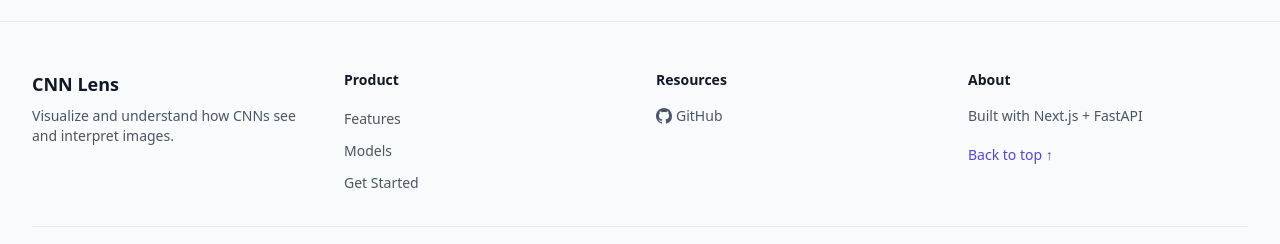
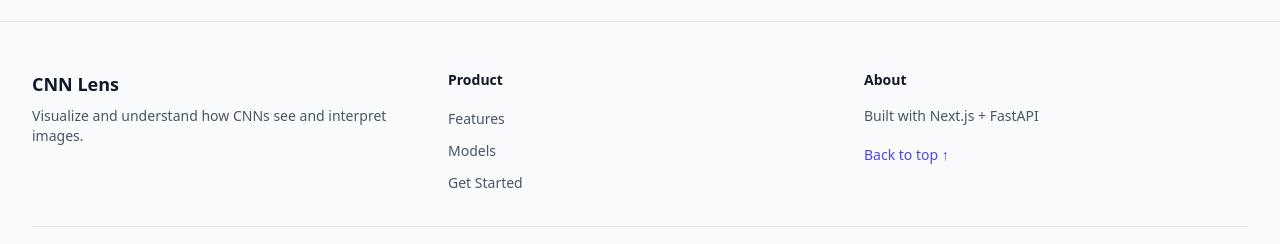
Before and after one commit to AhmedKamal-41/cnn-layer-visualizer, a Next.js app in the folder frontend/: page / in a window 1280 px wide. Shown: the part 3429-3673 px from the top of the page. Built offline with nearby package versions, Linux system fonts and the light colour scheme; no server answers.

Commit message:
Reduce footer grid columns from 4 to 3

```diff
--- a/frontend/components/Footer.tsx
+++ b/frontend/components/Footer.tsx
@@ -8,7 +8,7 @@
   return (
     <footer className="bg-gray-50 border-t border-gray-200 py-12">
       <div className="max-w-7xl mx-auto px-4 sm:px-6 lg:px-8">
-        <div className="grid grid-cols-1 md:grid-cols-4 gap-8 mb-8">
+        <div className="grid grid-cols-1 md:grid-cols-3 gap-8 mb-8">
           {/* Brand */}
           <div className="col-span-1">
             <h3 className="text-lg font-bold text-gray-900 mb-2">CNN Lens</h3>
@@ -39,29 +39,6 @@
             </ul>
           </div>
 
-          {/* Resources */}
-          <div>
-            <h4 className="text-sm font-semibold text-gray-900 mb-4">Resources</h4>
-            <ul className="space-y-2">
-              <li>
-                <a
-                  href="https://github.com"
-                  target="_blank"
-                  rel="noopener noreferrer"
-                  className="text-sm text-gray-600 hover:text-indigo-600 transition-colors flex items-center gap-1"
-                >
-                  <svg className="w-4 h-4" fill="currentColor" viewBox="0 0 20 20">
-                    <path
-                      fillRule="evenodd"
-                      d="M10 0C4.477 0 0 4.484 0 10.017c0 4.425 2.865 8.18 6.839 9.504.5.092.682-.217.682-.483 0-.237-.008-.868-.013-1.703-2.782.605-3.369-1.343-3.369-1.343-.454-1.158-1.11-1.466-1.11-1.466-.908-.62.069-.608.069-.608 1.003.07 1.531 1.032 1.531 1.032.892 1.53 2.341 1.088 2.91.832.092-.647.35-1.088.636-1.338-2.22-.253-4.555-1.113-4.555-4.951 0-1.093.39-1.988 1.029-2.688-.103-.253-.446-1.272.098-2.65 0 0 .84-.27 2.75 1.026A9.564 9.564 0 0110 4.844c.85.004 1.705.115 2.504.337 1.909-1.296 2.747-1.027 2.747-1.027.546 1.379.203 2.398.1 2.651.64.7 1.028 1.595 1.028 2.688 0 3.848-2.339 4.695-4.566 4.942.359.31.678.921.678 1.856 0 1.338-.012 2.419-.012 2.747 0 .268.18.58.688.482A10.019 10.019 0 0020 10.017C20 4.484 15.522 0 10 0z"
-                      clipRule="evenodd"
-                    />
-                  </svg>
-                  GitHub
-                </a>
-              </li>
-            </ul>
-          </div>
 
           {/* About */}
           <div>
```
